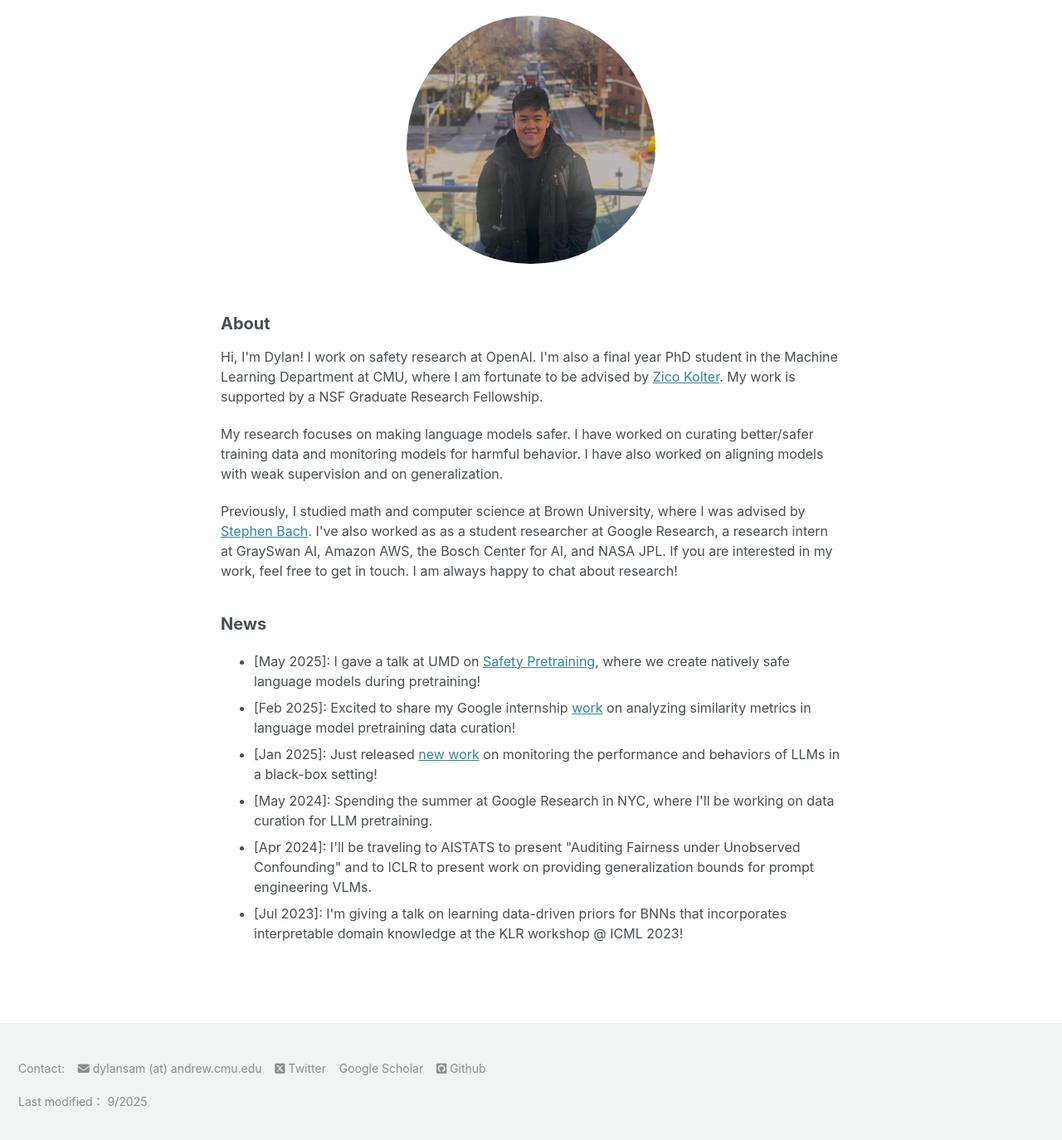
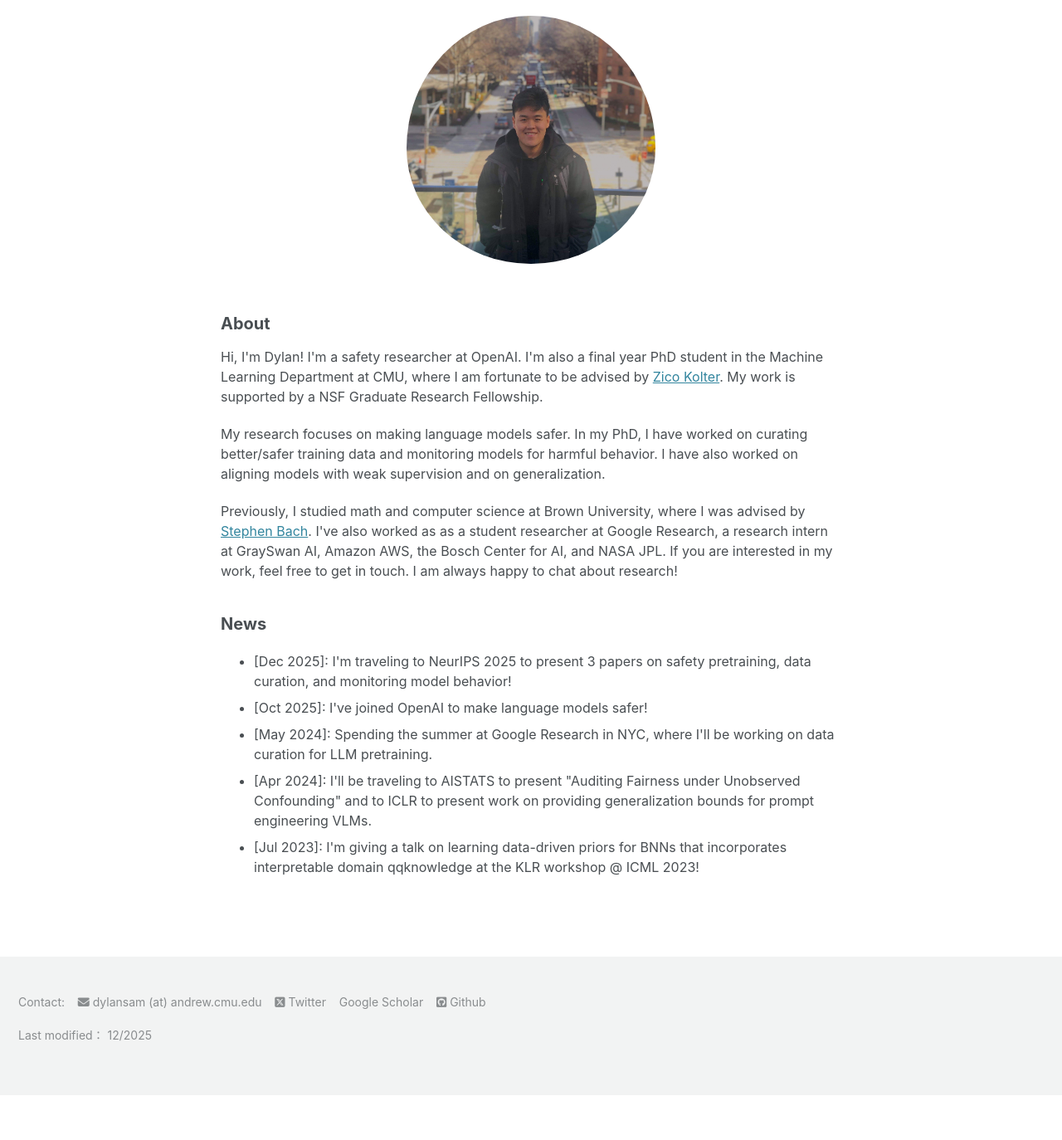
Before and after one commit to dsam99/dsam99.github.io, a Jekyll site: the page built from index.md, in a window 1280 px wide and 1400 px high, scrolled down 120 px. Shown: the top 1374 px of the window at 83% size. Built offline with Jekyll 4.4.1, drawn with Linux system fonts in a browser that asks for light colours; cached includes are drawn as plain includes; nearby versions of some CDN libraries; a style sheet for code colours, icons or effects is not loaded; after the commit the page ends 1440 px from its top, so only the background shows below that.

Commit message:
neurips update

```diff
--- a/_includes/footer/custom.html
+++ b/_includes/footer/custom.html
@@ -23,6 +23,6 @@
 	    <i class="fa-brands fa-square-github"></i> <a href="https://github.com/dsam99">Github</a>
     </p>
 
-    <p> Last modified： 9/2025 </p>
+    <p> Last modified： 12/2025 </p>
 
 </div>
--- a/_layouts/home.html
+++ b/_layouts/home.html
@@ -10,10 +10,10 @@ layout: default
 	<h2>About</h2>
 
 	<p>
-		Hi, I'm Dylan! I work on safety research at OpenAI. I'm also a final year PhD student in the Machine Learning Department at CMU, where I am fortunate to be advised by <a href="https://zicokolter.com/">Zico Kolter</a>. My work is supported by a NSF Graduate Research Fellowship.
+		Hi, I'm Dylan! I'm a safety researcher at OpenAI. I'm also a final year PhD student in the Machine Learning Department at CMU, where I am fortunate to be advised by <a href="https://zicokolter.com/">Zico Kolter</a>. My work is supported by a NSF Graduate Research Fellowship.
 	</p>
 	<p>
-		My research focuses on making language models safer. I have worked on curating better/safer training data and monitoring models for harmful behavior. I have also worked on aligning models with weak supervision and on generalization.
+		My research focuses on making language models safer. In my PhD, I have worked on curating better/safer training data and monitoring models for harmful behavior. I have also worked on aligning models with weak supervision and on generalization.
 	</p>
 
 	<p>
@@ -23,12 +23,14 @@ layout: default
 	<h2>News</h2>
 	<p>
 		<ul>
-			<li> [May 2025]: I gave a talk at UMD on <a href="https://www.arxiv.org/abs/2504.16980">Safety Pretraining</a>, where we create natively safe language models during pretraining!
-			<li> [Feb 2025]: Excited to share my Google internship <a href="https://arxiv.org/abs/2502.02494">work</a> on analyzing similarity metrics in language model pretraining data curation!
-			<li> [Jan 2025]: Just released <a href="https://arxiv.org/abs/2501.01558">new work</a> on monitoring the performance and behaviors of LLMs in a black-box setting!
+			<li> [Dec 2025]: I'm traveling to NeurIPS 2025 to present 3 papers on safety pretraining, data curation, and monitoring model behavior!
+			<li> [Oct 2025]: I've joined OpenAI to make language models safer!
+			<!-- <li> [May 2025]: I gave a talk at UMD on <a href="https://www.arxiv.org/abs/2504.16980">Safety Pretraining</a>, where we create natively safe language models during pretraining! -->
+			<!-- <li> [Feb 2025]: Excited to share my Google internship <a href="https://arxiv.org/abs/2502.02494">work</a> on analyzing similarity metrics in language model pretraining data curation! -->
+			<!-- <li> [Jan 2025]: Just released <a href="https://arxiv.org/abs/2501.01558">new work</a> on monitoring the performance and behaviors of LLMs in a black-box setting! -->
 			<li> [May 2024]: Spending the summer at Google Research in NYC, where I'll be working on data curation for LLM pretraining.
 			<li> [Apr 2024]: I'll be traveling to AISTATS to present "Auditing Fairness under Unobserved Confounding" and to ICLR to present work on providing generalization bounds for prompt engineering VLMs.
-			<li> [Jul 2023]: I'm giving a talk on learning data-driven priors for BNNs that incorporates interpretable domain knowledge at the KLR workshop @ ICML 2023!</li>
+			<li> [Jul 2023]: I'm giving a talk on learning data-driven priors for BNNs that incorporates interpretable domain  qqknowledge at the KLR workshop @ ICML 2023!</li>
 			<!-- <li> [Aug 2021]: Started my PhD in the Machine Learning Department @ CMU! </li> -->
 		</ul>
 	</p>
```
